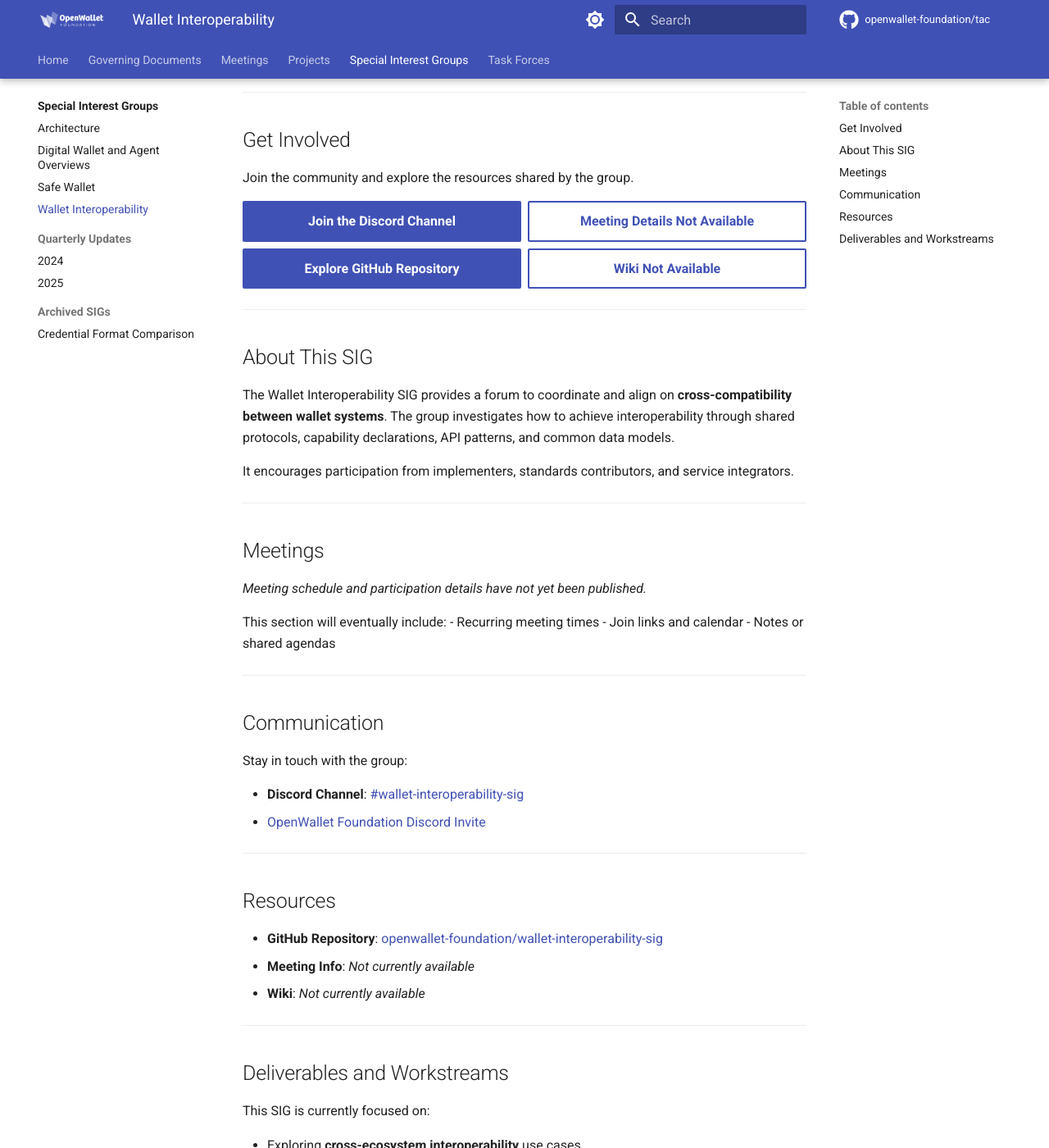
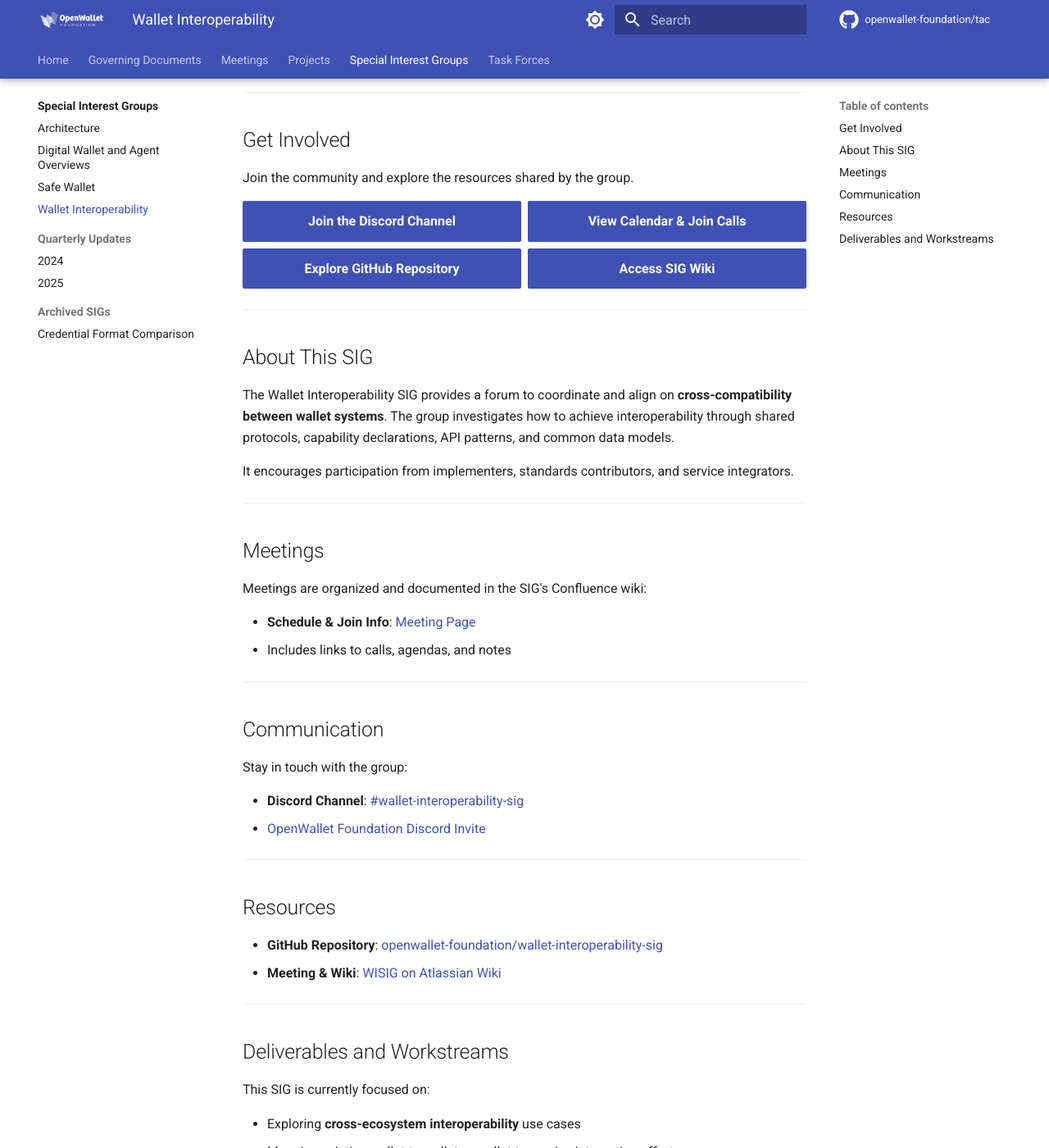
Before and after one commit to openwallet-foundation/tac, an MkDocs documentation site: the page built from docs/SIGs/wallet-interoperability.md, in a window 1280 px wide and 1400 px high, scrolled down 341 px. Shown: the whole window at 82% size. Built offline with MkDocs 1.6.1 and Material for MkDocs 9.7.7, drawn with Linux system fonts in a browser that asks for light colours; comment, search, counter and statistics services are not loaded; some of the changed text lies outside the part shown.

Commit message:
Update calendar and meeting links
Signed-off-by: Stavros Kounis (WSL 22.04) <skounis@gmail.com>

```diff
--- a/docs/SIGs/wallet-interoperability.md
+++ b/docs/SIGs/wallet-interoperability.md
@@ -16,15 +16,11 @@
 
 [Join the Discord Channel](https://discord.com/channels/1022962884864643214/1291067233967149150){ .md-button .md-button--primary style="width: 100%; text-align: center" }
 
-<a class="md-button md-button--disabled" title="Meeting schedule and join details not yet available." style="width: 100%; text-align: center">
-  Meeting Details Not Available
-</a>
+[View Calendar & Join Calls](https://lf-openwallet-foundation.atlassian.net/wiki/spaces/GROUP/pages/45056001/WISIG+Wallet+Interoperability+SIG){ .md-button .md-button--primary style="width: 100%; text-align: center" }
 
 [Explore GitHub Repository](https://github.com/openwallet-foundation/wallet-interoperability-sig){ .md-button .md-button--primary style="width: 100%; text-align: center" }
 
-<a class="md-button md-button--disabled" title="Wiki or documentation site not yet available." style="width: 100%; text-align: center">
-  Wiki Not Available
-</a>
+[Access SIG Wiki](https://lf-openwallet-foundation.atlassian.net/wiki/spaces/GROUP/pages/45056001/WISIG+Wallet+Interoperability+SIG){ .md-button .md-button--primary style="width: 100%; text-align: center" }
 
 </div>
 
@@ -40,12 +36,10 @@
 
 ## Meetings
 
-_Meeting schedule and participation details have not yet been published._
+Meetings are organized and documented in the SIG's Confluence wiki:
 
-This section will eventually include:
-- Recurring meeting times
-- Join links and calendar
-- Notes or shared agendas
+- **Schedule & Join Info**: [Meeting Page](https://lf-openwallet-foundation.atlassian.net/wiki/spaces/GROUP/pages/45056001/WISIG+Wallet+Interoperability+SIG)
+- Includes links to calls, agendas, and notes
 
 ---
 
@@ -61,8 +55,7 @@
 ## Resources
 
 - **GitHub Repository**: [openwallet-foundation/wallet-interoperability-sig](https://github.com/openwallet-foundation/wallet-interoperability-sig)
-- **Meeting Info**: _Not currently available_
-- **Wiki**: _Not currently available_
+- **Meeting & Wiki**: [WISIG on Atlassian Wiki](https://lf-openwallet-foundation.atlassian.net/wiki/spaces/GROUP/pages/45056001/WISIG+Wallet+Interoperability+SIG)
 
 ---
 
@@ -82,14 +75,10 @@
 
 [Join the Discord Channel](https://discord.com/channels/1022962884864643214/1291067233967149150){ .md-button .md-button--primary style="width: 100%; text-align: center" }
 
-<a class="md-button md-button--disabled" title="Meeting schedule and join details not yet available." style="width: 100%; text-align: center">
-  Meeting Details Not Available
-</a>
+[View Calendar & Join Calls](https://lf-openwallet-foundation.atlassian.net/wiki/spaces/GROUP/pages/45056001/WISIG+Wallet+Interoperability+SIG){ .md-button .md-button--primary style="width: 100%; text-align: center" }
 
 [Explore GitHub Repository](https://github.com/openwallet-foundation/wallet-interoperability-sig){ .md-button .md-button--primary style="width: 100%; text-align: center" }
 
-<a class="md-button md-button--disabled" title="Wiki or documentation site not yet available." style="width: 100%; text-align: center">
-  Wiki Not Available
-</a>
+[Access SIG Wiki](https://lf-openwallet-foundation.atlassian.net/wiki/spaces/GROUP/pages/45056001/WISIG+Wallet+Interoperability+SIG){ .md-button .md-button--primary style="width: 100%; text-align: center" }
 
 </div>
```
